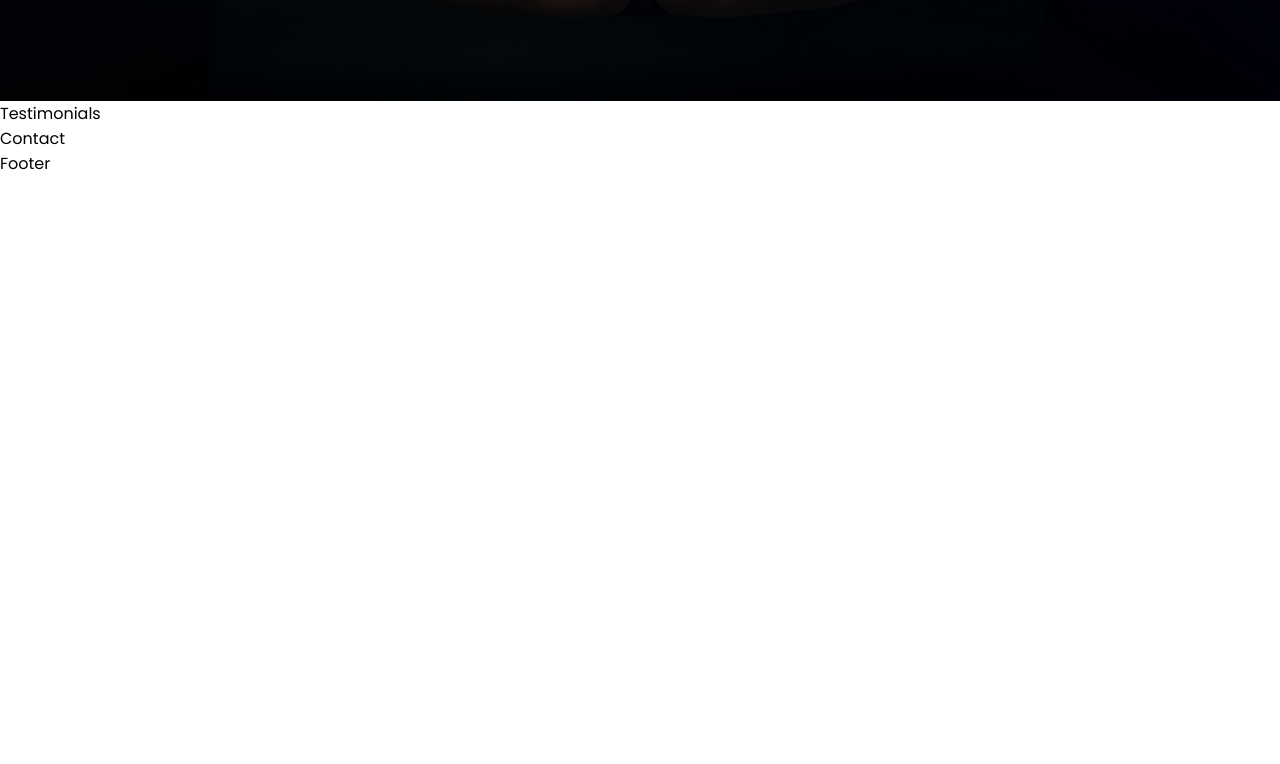
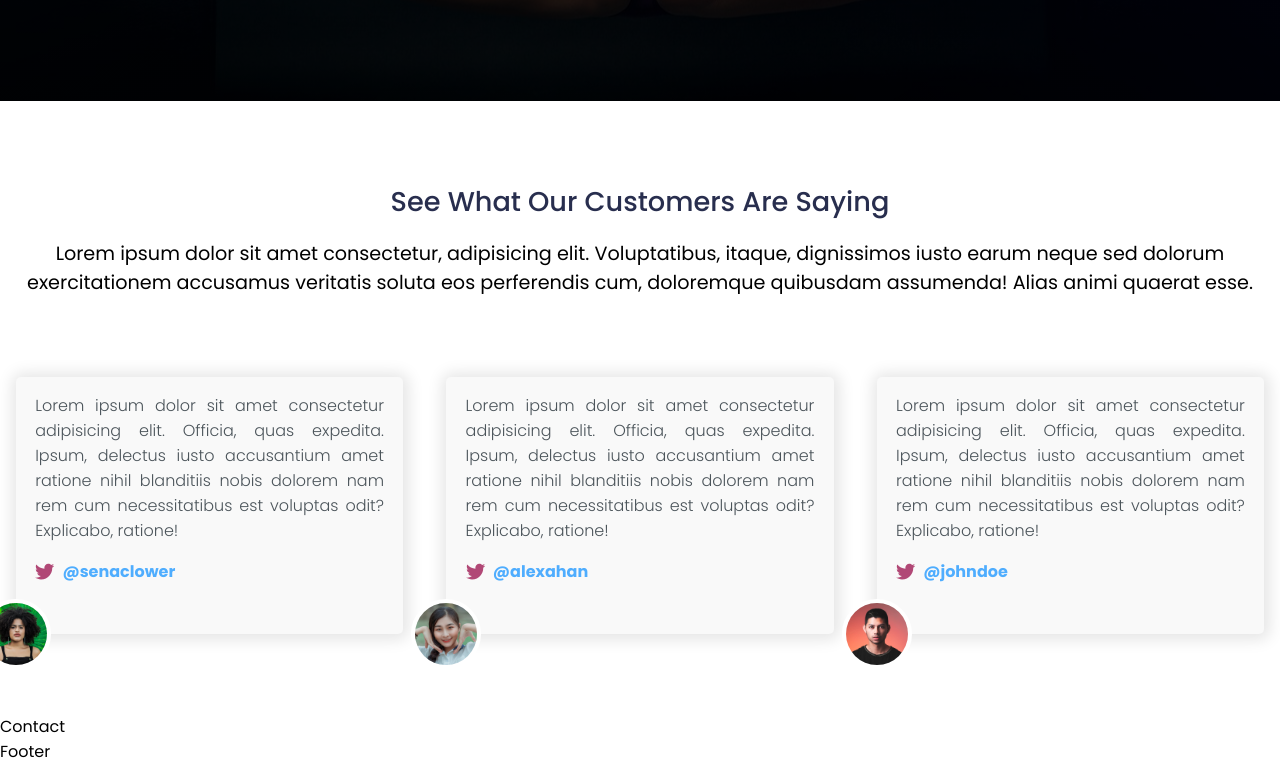
Before and after one commit to adrjmiranda/strong-body, a React (Vite) app: page / in a window 1280 px wide. Shown: the part 3099-3863 px from the top of the page. Before the commit the page ends 3275 px from the top, so only its background shows below. Built offline with nearby package versions, Linux system fonts and the light colour scheme.

Commit message:
chore: added testimonials area

```diff
--- /dev/null
+++ b/src/assets/data/testimonials.ts
@@ -0,0 +1,30 @@
+// Images
+import UserPhoto1 from '../../assets/img/user-1.jpg';
+import UserPhoto2 from '../../assets/img/user-2.jpg';
+import UserPhoto3 from '../../assets/img/user-3.jpg';
+
+const testimonialsData = [
+	{
+		id: 1,
+		testimonial:
+			'Lorem ipsum dolor sit amet consectetur adipisicing elit. Officia, quas expedita. Ipsum, delectus iusto accusantium amet ratione nihil blanditiis nobis dolorem nam rem cum necessitatibus est voluptas odit? Explicabo, ratione!',
+		userName: '@senaclower',
+		userPhoto: UserPhoto1,
+	},
+	{
+		id: 2,
+		testimonial:
+			'Lorem ipsum dolor sit amet consectetur adipisicing elit. Officia, quas expedita. Ipsum, delectus iusto accusantium amet ratione nihil blanditiis nobis dolorem nam rem cum necessitatibus est voluptas odit? Explicabo, ratione!',
+		userName: '@alexahan',
+		userPhoto: UserPhoto2,
+	},
+	{
+		id: 3,
+		testimonial:
+			'Lorem ipsum dolor sit amet consectetur adipisicing elit. Officia, quas expedita. Ipsum, delectus iusto accusantium amet ratione nihil blanditiis nobis dolorem nam rem cum necessitatibus est voluptas odit? Explicabo, ratione!',
+		userName: '@johndoe',
+		userPhoto: UserPhoto3,
+	},
+];
+
+export default testimonialsData;
--- /dev/null
+++ b/src/components/testimonial-card/index.tsx
@@ -0,0 +1,33 @@
+import { FunctionComponent, ReactNode } from 'react';
+
+// Style
+import style from './style.module.scss';
+
+// Icons
+import { FaTwitter } from 'react-icons/fa';
+
+// Interface
+import ITestimonial from '../../interfaces/ITestimonial';
+
+const TestimonialCard: FunctionComponent<{
+	data: ITestimonial;
+}> = ({ data }): ReactNode => {
+	return (
+		<div className={style.testimonial_card}>
+			<div className={style.img}>
+				<img src={data.userPhoto} alt={data.userName} />
+			</div>
+			<div className={style.content}>
+				<div className={style.text}>
+					<p>{data.testimonial}</p>
+				</div>
+				<div className={style.user_name}>
+					<FaTwitter />
+					<span>{data.userName}</span>
+				</div>
+			</div>
+		</div>
+	);
+};
+
+export default TestimonialCard;
--- /dev/null
+++ b/src/components/testimonial-card/style.module.scss
@@ -0,0 +1,61 @@
+@import '../../sass/base.scss';
+
+.testimonial_card {
+	background-color: $snow_white;
+	flex: 30%;
+	position: relative;
+	padding: 1rem 1.2rem 50px 1.2rem;
+	border-radius: $br_medium;
+	box-shadow: 1px 1px 15px 5px rgba(0, 0, 0, 0.1);
+	cursor: pointer;
+	transition: $transition_fast;
+
+	.img {
+		img {
+			height: 70px;
+			width: 70px;
+			object-fit: cover;
+			border-radius: 50%;
+			border: $bw_large solid #fff;
+			position: absolute;
+			left: -35px;
+			bottom: -35px;
+		}
+	}
+
+	.content {
+		display: flex;
+		flex-direction: column;
+		gap: 1rem;
+
+		.text {
+			p {
+				text-align: justify;
+				font-weight: $fw_small;
+				color: $steel_grey;
+			}
+		}
+
+		.user_name {
+			display: flex;
+			align-items: center;
+			gap: 0.5rem;
+			color: $rosy_mauve;
+
+			svg {
+				font-size: 1.2rem;
+			}
+
+			span {
+				color: $radiant_sky_blue;
+				font-weight: $fw_extra_large;
+			}
+		}
+	}
+
+	&:hover {
+		transform: scale(1.1);
+		z-index: 2;
+		background-color: #fff;
+	}
+}
--- a/src/components/testimonials/index.tsx
+++ b/src/components/testimonials/index.tsx
@@ -3,8 +3,32 @@ import { FunctionComponent, ReactNode } from 'react';
 // Style
 import style from './style.module.scss';
 
+// Dummy Data
+import testimonialsData from '../../assets/data/testimonials';
+import TestimonialCard from '../testimonial-card';
+
 const Testimonials: FunctionComponent = (): ReactNode => {
-	return <div>Testimonials</div>;
+	return (
+		<div className={style.testimonials}>
+			<div className='wrapper'>
+				<div className={style.top}>
+					<h2>See what our customers are saying</h2>
+					<p>
+						Lorem ipsum dolor sit amet consectetur, adipisicing elit.
+						Voluptatibus, itaque, dignissimos iusto earum neque sed dolorum
+						exercitationem accusamus veritatis soluta eos perferendis cum,
+						doloremque quibusdam assumenda! Alias animi quaerat esse.
+					</p>
+				</div>
+				<div className={style.users}>
+					{testimonialsData.length > 0 &&
+						testimonialsData.map((testimonial) => (
+							<TestimonialCard data={testimonial} key={testimonial.id} />
+						))}
+				</div>
+			</div>
+		</div>
+	);
 };
 
 export default Testimonials;
--- a/src/components/testimonials/style.module.scss
+++ b/src/components/testimonials/style.module.scss
@@ -1 +1,37 @@
 @import '../../sass/base.scss';
+
+.testimonials {
+	padding: 80px 0;
+
+	.top {
+		text-align: center;
+		display: flex;
+		flex-direction: column;
+		gap: 1rem;
+		margin-bottom: 80px;
+
+		h2 {
+			text-transform: capitalize;
+			font-size: $fs_extra_large;
+			color: $midnight_navy;
+			font-weight: $fw_medium;
+		}
+
+		p {
+			font-size: $fs_medium;
+		}
+	}
+
+	.users {
+		display: flex;
+		gap: 2.7rem;
+	}
+
+	@media screen and (max-width: 930px) {
+		.users {
+			flex-direction: column;
+			padding-left: 35px;
+			gap: 4rem;
+		}
+	}
+}
--- /dev/null
+++ b/src/interfaces/ITestimonial.ts
@@ -0,0 +1,6 @@
+export default interface ITestimonial {
+	id: number;
+	testimonial: string;
+	userName: string;
+	userPhoto: string;
+}
```
